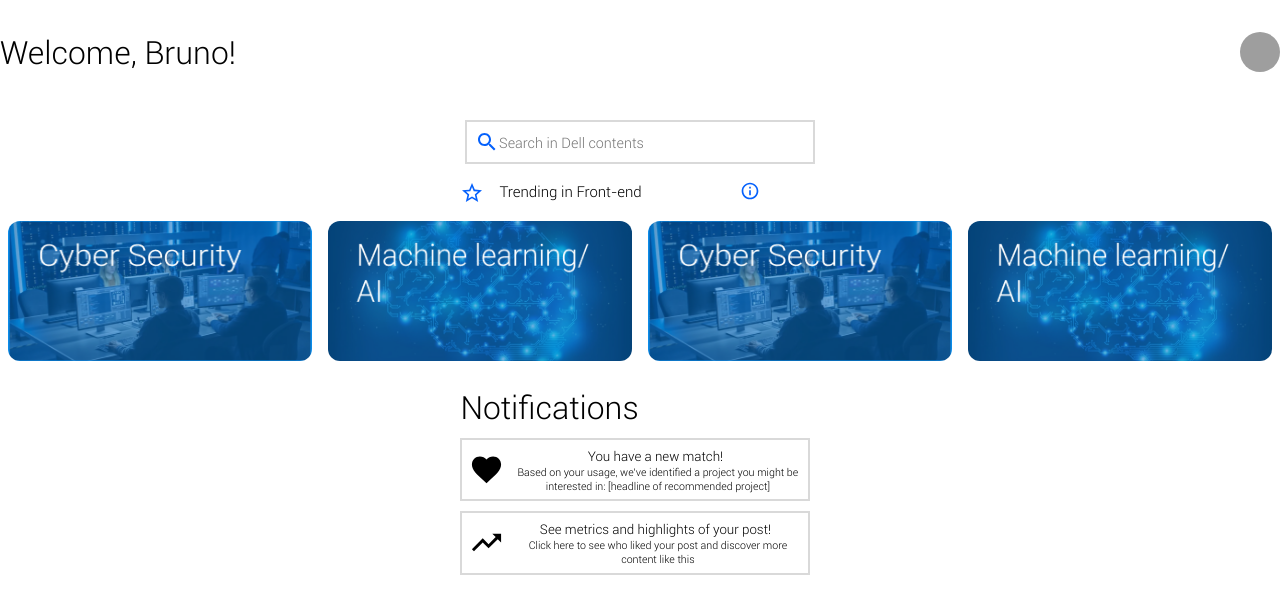
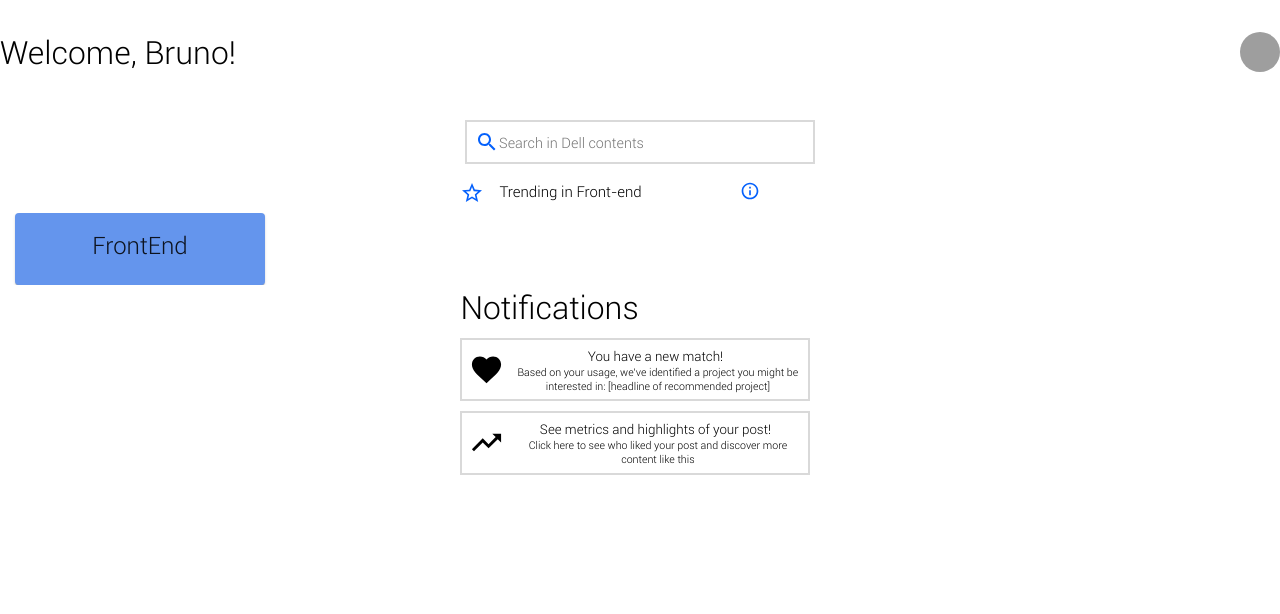
Before and after one commit to 2023M6T3-Inteli/Grupo-3, a React (Vite) app in the folder codigo/frontend/: page /notification in a window 1280 px wide. Shown: the top 614 px of the page. Built offline with nearby package versions, Linux system fonts and the light colour scheme; grey boxes are pictures that could not be loaded.

Commit message:
correção de erros
correção de erros

```diff
--- /dev/null
+++ b/codigo/frontend/src/components/TrendingCard/index.tsx
@@ -0,0 +1,29 @@
+import * as React from 'react';
+import { useTheme } from '@mui/material/styles';
+import Box from '@mui/material/Box';
+import Card from '@mui/material/Card';
+import CardContent from '@mui/material/CardContent';
+import CardMedia from '@mui/material/CardMedia';
+import IconButton from '@mui/material/IconButton';
+import Typography from '@mui/material/Typography';
+import SkipPreviousIcon from '@mui/icons-material/SkipPrevious';
+import PlayArrowIcon from '@mui/icons-material/PlayArrow';
+import SkipNextIcon from '@mui/icons-material/SkipNext';
+
+export default function Trendingcards() {
+  const theme = useTheme();
+
+  return (
+    <Card sx={{ display: 'block', backgroundColor: '#6495ED', ml: '15px', width: '250px', alignItems: 'center'}}>
+      <Box sx={{ display: 'flex', flexDirection: 'column' }}>
+        <CardContent sx={{ flex: '1 0 auto' }}>
+          <Typography component="div" variant="h5" textAlign={'center'} sx={{display: 'flex', flexDirection: 'column'}}>
+            FrontEnd
+          </Typography>
+          <Typography variant="subtitle1" color="text.secondary" component="div">
+          </Typography>
+        </CardContent>
+      </Box>
+    </Card>
+  );
+}
--- a/codigo/frontend/src/pages/Notifications/Notifications.tsx
+++ b/codigo/frontend/src/pages/Notifications/Notifications.tsx
@@ -12,14 +12,18 @@ import {useEffect, useState, useRef} from 'react'
 import FavoriteIcon from '@mui/icons-material/Favorite';
 import TrendingUpIcon from '@mui/icons-material/TrendingUp';
 import HeaderApp from '../../components/HeaderApp';
-
-import img1 from '../../assets/img1.png'
-import img2 from '../../assets/img2.png'
+import Trendingcards from '../../components/TrendingCard';
 
 
 const Notifications: React.FC = () => {
 
-    const images = [img1, img2, img1, img2]
+    const carousel = useRef<HTMLDivElement>(null);
+    const [width, setWidth] = useState(0);
+
+    useEffect(() => {
+        console.log(carousel.current?.scrollWidth, carousel.current?.offsetWidth)
+    }, [])
+
 
     return (
         <Container>
@@ -35,13 +39,9 @@ const Notifications: React.FC = () => {
                 <TrendingText> Trending in Front-end</TrendingText>
                 <InfoOutlinedIcon fontSize='small'/>
             </Trending>
-            <motion.div className='carousel' whileTap={{ cursor : "grabbing" }} style={{width:"100%", cursor:"grab", overflow:"hidden"}}>
-                <motion.div className='inner' drag="x" style={{display:"flex"}}>
-                    {images.map(image => (
-                        <motion.div className='item' key={image} style={{minHeight:"80px",minWidth:"320px", padding:"8px"}}>
-                            <img src={image} alt='texto alt' style={{width:"100%", height:"90%", borderRadius:"12px", pointerEvents:'none'}}/>
-                        </motion.div>
-                    ) )}
+            <motion.div className='carousel' whileTap={{ cursor : "grabbing" }} style={{width:"100%", cursor:"grab", overflow:"hidden"}} ref={carousel}>
+                <motion.div className='inner' drag="x" dragConstraints={{right : 0, left : -width}} style={{display:"flex"}}>
+                    <Trendingcards />
                 </motion.div>
             </motion.div>
             <Notificationsfeed>
```
Also changed, not shown: codigo/frontend/src/components/TrendingCard/style.ts (added).
